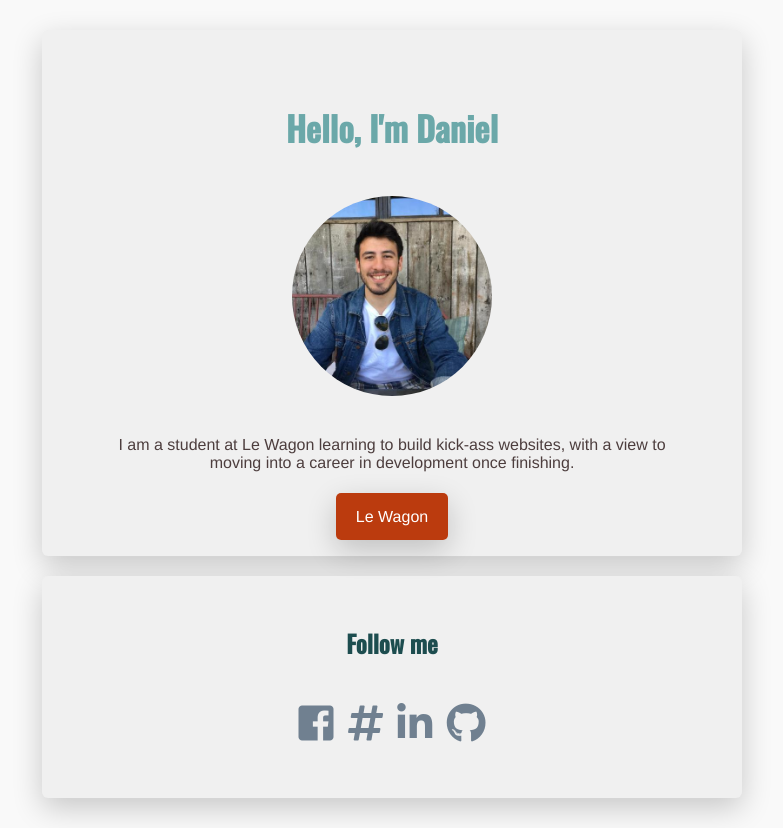
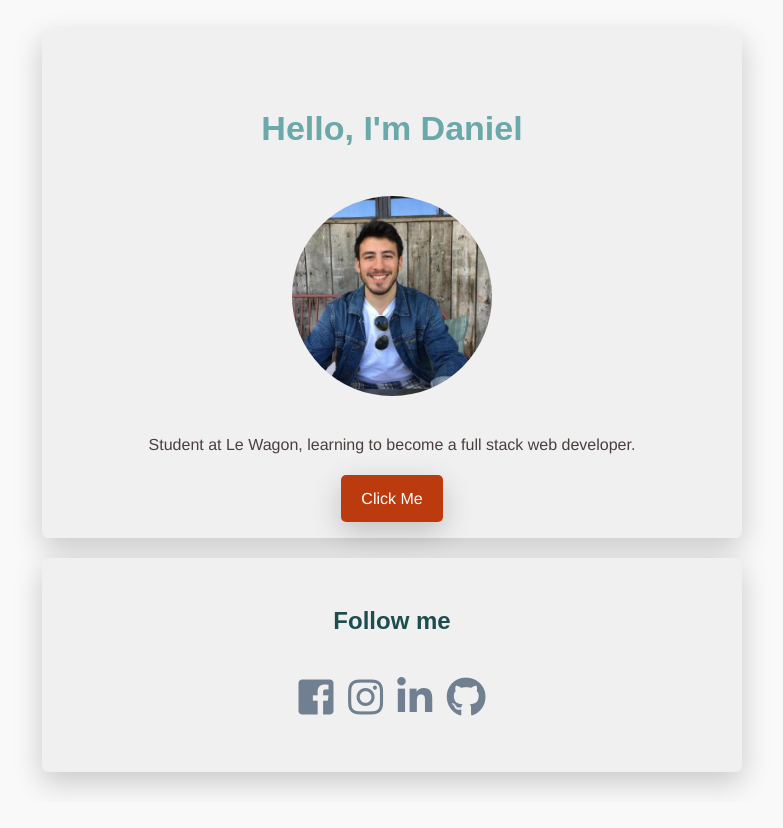
Before and after one commit to Daturkington/profile, a plain HTML site: page index.html in a window 1280 px wide. Shown: the whole page, without its empty margins (248-1031 px from the left). After the commit the page ends 802 px from the top, so only its background shows below. Drawn offline with nearby package versions, Linux system fonts and the light colour scheme.

Commit message:
Style changes

```diff
--- a/index.html
+++ b/index.html
@@ -5,8 +5,7 @@
     <meta name="description" content="My first web page built with html and css.">
     <meta charset="utf-8">
     <meta name="viewport" content="width=device-width, initial-scale=1">
-    <style> @import url('https://fonts.googleapis.com/css?family=Oswald:500&display=swap');</style>
-    <link rel="stylesheet" href="https://use.fontawesome.com/releases/v5.6.3/css/all.css">
+    <link href="https://fonts.googleapis.com/css?family=Manrope:400,800&display=swap" rel="stylesheet">    <link rel="stylesheet" href="https://use.fontawesome.com/releases/v5.6.3/css/all.css">
     <link rel="stylesheet" href="style.css">
   </head>
 
@@ -16,14 +15,14 @@
         <h1>Hello, I'm Daniel </h1>
         <img src="images/image1.jpeg" alt="Profile Pic" width="200px"/>
 
-        <p>I am a student at Le Wagon learning to build kick-ass websites, with a view to moving into a career in development once finishing.</p>
-        <a href="https://www.lewagon.com/" target="_blank" class="btn-blue">Le Wagon</a>
+        <p>Student at Le Wagon, learning to become a full stack web developer.</p>
+        <a href="https://www.lewagon.com/" target="_blank" class="btn-blue">Click Me</a>
       </div>
       <div class="card-white">
       <h2> Follow me</h2>
           <ul class="links">
           <li><a href="https://www.facebook.com/thisisnotmyemail2" target="_blank"><i class="fab fa-facebook-square"></i></a></li>
-          <li><a href="https://www.instagram.com/turkingtond/" target="_blank"><i class="fas fa-hashtag"></i></a></li>
+          <li><a href="https://www.instagram.com/turkingtond/" target="_blank"><i class="fab fa-instagram"></i></a></li>
           <li><a href="https://www.linkedin.com/in/danielturkington/" target="_blank"><i class="fab fa-linkedin-in"></i></a></li>
           <li><a href="https://github.com/Daturkington" target="_blank"><i class="fab fa-github"></i></a></li>
 
```
Also changed, not shown: images/joe.png (deleted).
